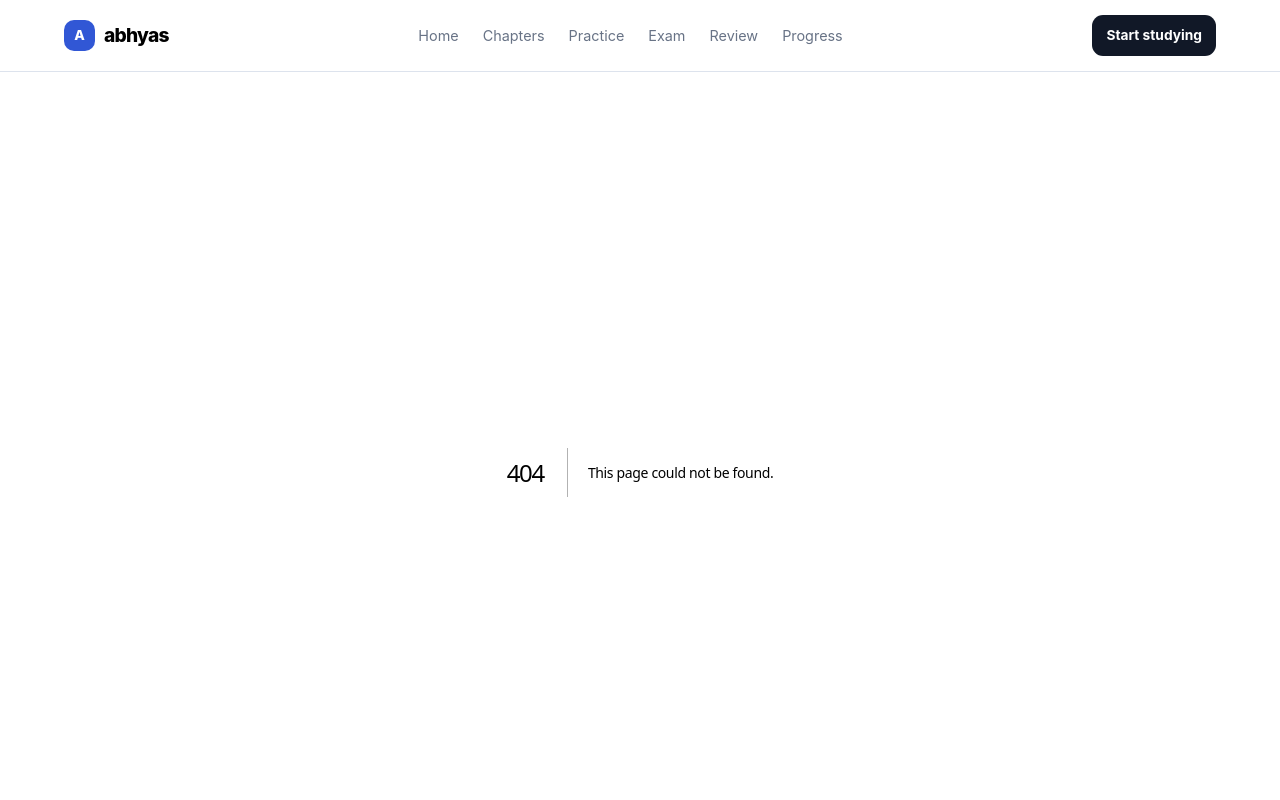
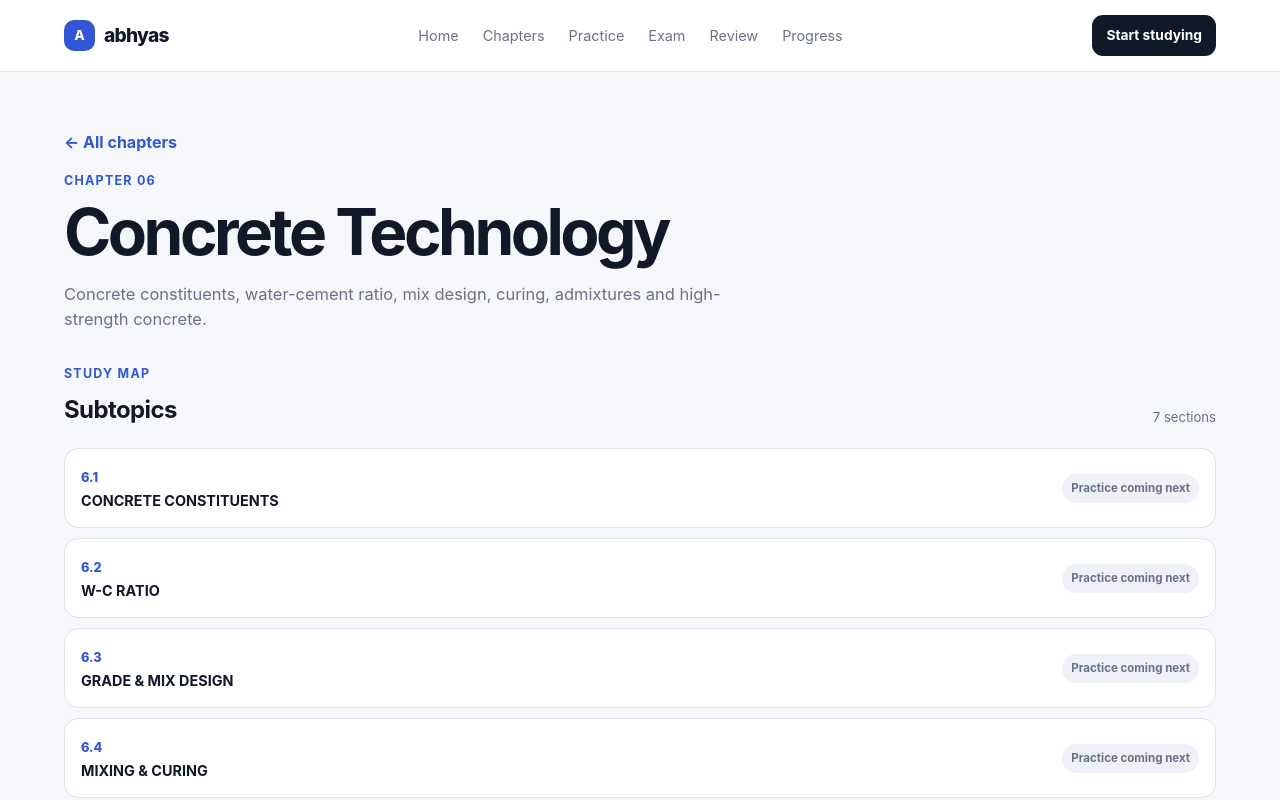
Before and after one commit to MKU-MKU/abhyas, a Next.js app in the folder apps/web/: page /chapters/concrete-technology in a window 1280 px wide. Before the commit this address had no page. Shown: the top 800 px of the page. Built offline with nearby package versions, Linux system fonts and the light colour scheme.

Commit message:
feat: add static chapter detail routes

```diff
--- /dev/null
+++ b/apps/web/app/chapters/[slug]/page.tsx
@@ -0,0 +1,35 @@
+import Link from "next/link";
+import { notFound } from "next/navigation";
+import { findChapter, listSubjects } from "../../../lib/content/repository";
+
+export function generateStaticParams() {
+  return listSubjects().flatMap((subject) => subject.chapters.map((chapter) => ({ slug: chapter.slug })));
+}
+
+export default async function ChapterPage({ params }: { params: Promise<{ slug: string }> }) {
+  const { slug } = await params;
+  const chapter = findChapter(slug);
+  if (!chapter) notFound();
+
+  return (
+    <main className="main">
+      <Link className="cardLink" href="/chapters">← All chapters</Link>
+      <section style={{ marginTop: 18 }}>
+        <p className="eyebrow">Chapter {chapter.code}</p>
+        <h1>{chapter.name}</h1>
+        <p className="subtitle">{chapter.description}</p>
+      </section>
+      <section style={{ marginTop: 34 }} aria-labelledby="subtopics">
+        <div className="sectionHeader"><div><p className="eyebrow">Study map</p><h2 id="subtopics" style={{ margin: 0 }}>Subtopics</h2></div><span className="meta">{chapter.subtopics.length} sections</span></div>
+        <div className="subtopicList">
+          {chapter.subtopics.map((topic) => (
+            <div className="subtopic" key={topic.id}>
+              <div><span className="chapterCode">{topic.code}</span><br /><strong>{topic.name}</strong></div>
+              <span className="pill">Practice coming next</span>
+            </div>
+          ))}
+        </div>
+      </section>
+    </main>
+  );
+}
```
